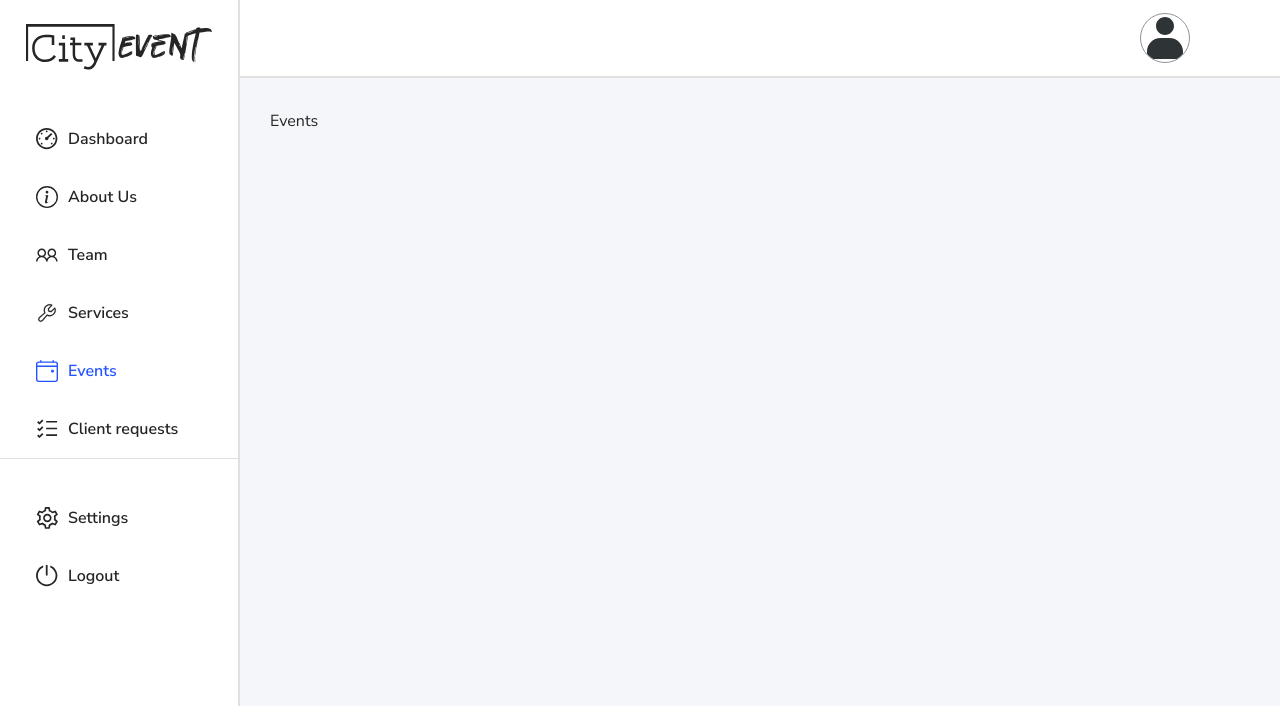
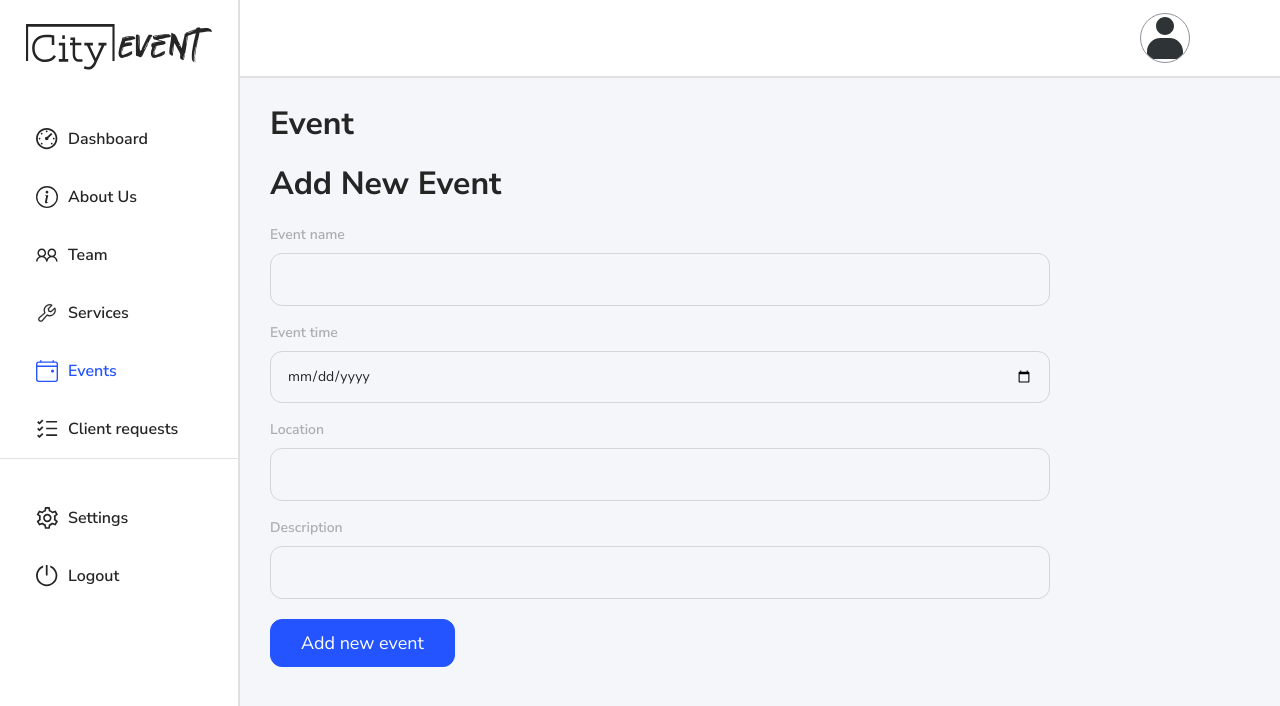
Before and after one commit to PetMarketing/Frontend, a Next.js app: page /dashboard/events in a window 1280 px wide. Shown: the top 706 px of the page. Built offline with nearby package versions, Linux system fonts and the light colour scheme; no server answers; a web font is replaced by a local one.

Commit message:
Create NewEventForm

```diff
--- /dev/null
+++ b/src/app/dashboard/components/NewEventForm/NewEventForm.module.scss
@@ -0,0 +1 @@
+@import "src/styles/variables.scss";
--- /dev/null
+++ b/src/app/dashboard/components/NewEventForm/NewEventForm.tsx
@@ -0,0 +1,120 @@
+'use client'
+
+import { useState } from 'react';
+import { Form, Formik, FormikHelpers } from 'formik'
+import * as Yup from 'yup'
+
+import Loader from '@/components/Loader/Loader';
+import ErrorMessage from '@/components/ErrorMessage/ErrorMessage';
+import FormikInput from '../FormikInput/FormikInput';
+import Button from '../Button/Button';
+
+import { ISession } from '@/types/ISession';
+
+import styles from './NewEventForm.module.scss'
+
+interface IProps {
+    session: ISession | null;
+}
+
+interface IFormData {
+    name: string,
+    date: string,
+    location: string,
+    description: string,
+}
+
+export default function NewEventForm({ session }: IProps) {
+    const [isError, setIsError] = useState(false);
+    const [isLoading, setIsLoading] = useState(false);
+    const [isSuccess, setIsSuccess] = useState(false);
+    const [errorMessage, setErrorMessage] = useState('');
+
+    const initialValues = {
+        name: '',
+        date: '',
+        location: '',
+        description: '',
+    }
+
+    const validationSchema = Yup.object().shape({
+        name: Yup.string().required('Required'),
+        date: Yup.date().required('Required'),
+        location: Yup.string().required('Required'),
+        description: Yup.string().required('Required'),
+    });
+
+    const baseURL = process.env.NEXT_PUBLIC_BASE_URL
+
+    const submitHandler = async (values: IFormData, actions: FormikHelpers<IFormData>) => {
+        setIsError(false); // Resetting the previous error before a new request
+        setIsLoading(true); // Indicate that the request has been started
+        setErrorMessage(''); // Reset the previous error message
+
+        try {
+            const tokenExpires = session?.tokenExpires || 0; // Get the token expiration timestamp
+
+            // Check if the token is expired
+            if (Date.now() >= tokenExpires) {
+                setErrorMessage('Token Expired');
+            }
+
+            const res = await fetch(`${baseURL}/who-we-are`, {
+                method: 'POST',
+                headers: {
+                    'Content-Type': 'application/json',
+                    'Authorization': `Bearer ${session?.token}`, // Add a token to the headers
+                },
+                body: JSON.stringify(values),
+            });
+
+            const data = await res.json();
+
+            if (!res.ok) {
+                const errorMessage = data?.message || 'Unknown Error';
+
+                setIsError(true); // Set an error if the response status is not successful
+                setErrorMessage(errorMessage);
+            } else {
+                setIsSuccess(true); // Set success state upon successful form submission
+
+                actions.resetForm();
+            }
+        } catch (error) {
+            console.error('Error:', error);
+
+            setIsError(true); // Set an error when an error occurs when executing a request
+            setErrorMessage('Something went wrong. Please, contact us or try again later');
+        } finally {
+            setIsLoading(false); // Indicate that the shipment is complete
+
+            actions.setSubmitting(false); // Mark that the sending is completed in Formik
+        }
+    }
+
+    return (
+        isLoading ? (
+            <div className={styles.loaderWrapper} >
+                <Loader className={styles.loader} />
+            </div>
+        ) : (
+            <>
+                <Formik initialValues={initialValues} validationSchema={validationSchema} onSubmit={(values, actions) => submitHandler(values, actions)}>
+                    <Form className={styles.form}>
+                        <FormikInput className={styles.input} type='text' name='name' id='name' label='Event name' />
+
+                        <FormikInput className={styles.input} type='date' name='date' id='date' label='Event time' />
+
+                        <FormikInput className={styles.input} type='text' name='location' id='location' label='Location' />
+
+                        <FormikInput className={styles.input} type='text' name='description' id='description' label='Description' />
+
+                        <Button className={styles.button} text='Add new event' type='submit' />
+                    </Form>
+                </Formik>
+
+                {isError && <ErrorMessage err={errorMessage} />}
+            </>
+        )
+    )
+}
--- a/src/app/dashboard/events/page.module.scss
+++ b/src/app/dashboard/events/page.module.scss
@@ -1,57 +1,15 @@
 @import "src/styles/variables.scss";
 
-.section {
-  @media (max-width: 834px) {
-    padding-bottom: $distance-very-small;
-  }
+.title {
+  font-size: 32px;
+  font-weight: 700;
+  line-height: 1;
+  text-transform: capitalize;
 
-  h1 {
-    margin-bottom: $distance-small;
-    width: 100% !important;
-  }
+  margin-bottom: 28px;
+}
 
-  h4 {
-    max-width: 36.8125rem;
-    margin-bottom: $distance-normal;
-
-
-    @media (max-width: 834px) {
-      font-weight: normal;
-    }
-  }
-
-  .bannerBlock {
-    position: relative;
-    height: 366px;
-
-    .banner {
-      height: 100%;
-      object-fit: cover;
-      object-position: center;
-      border-radius: 0 0 $border-radius-big $border-radius-big;
-    }
-
-    .welcome {
-      position: absolute;
-      bottom: 25px;
-      right: 20px;
-      width: auto;
-      object-fit: contain;
-    }
-
-    @media (max-width: 1440px) {
-      height: 500px;
-    }
-
-    @media (max-width: 834px) {
-      height: 300px;
-
-      .welcome {
-        width: 164px;
-        height: 92px;
-        bottom: 10px;
-        right: 10px;
-      }
-    }
-  }
+.addNewEvent {
+  width: 100%;
+  max-width: 780px;
 }
--- a/src/app/dashboard/events/page.tsx
+++ b/src/app/dashboard/events/page.tsx
@@ -1,5 +1,16 @@
+import NewEventForm from '../components/NewEventForm/NewEventForm'
+import styles from './page.module.scss'
+
 export default function EventsPage() {
 	return (
-		<div>Events</div>
+		<div className={styles.page}>
+			<h3 className={styles.title}>Event</h3>
+
+			<h3 className={styles.title}>Add new event</h3>
+
+			<div className={styles.addNewEvent}>
+				<NewEventForm />
+			</div>
+		</div>
 	)
 }
```
